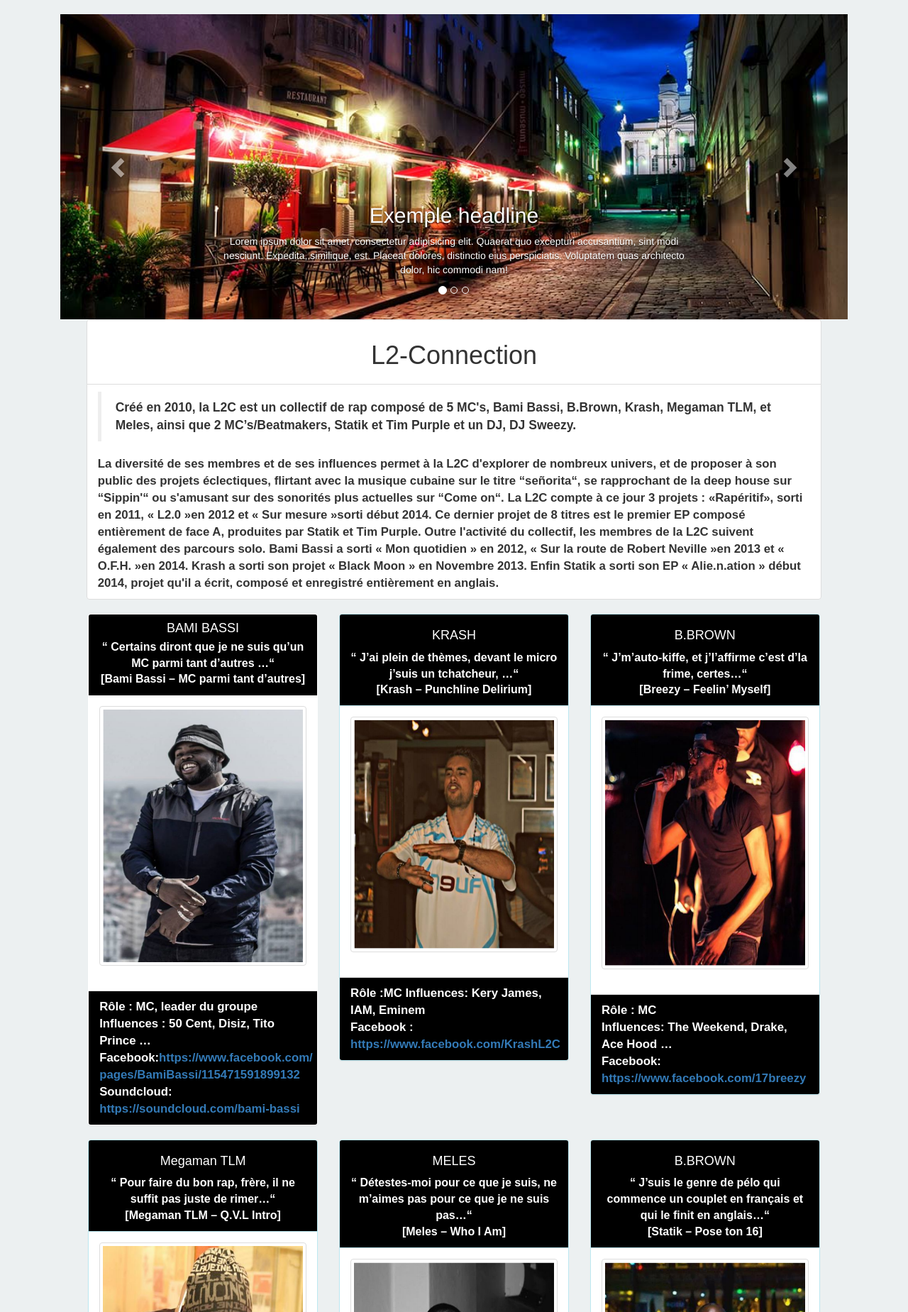
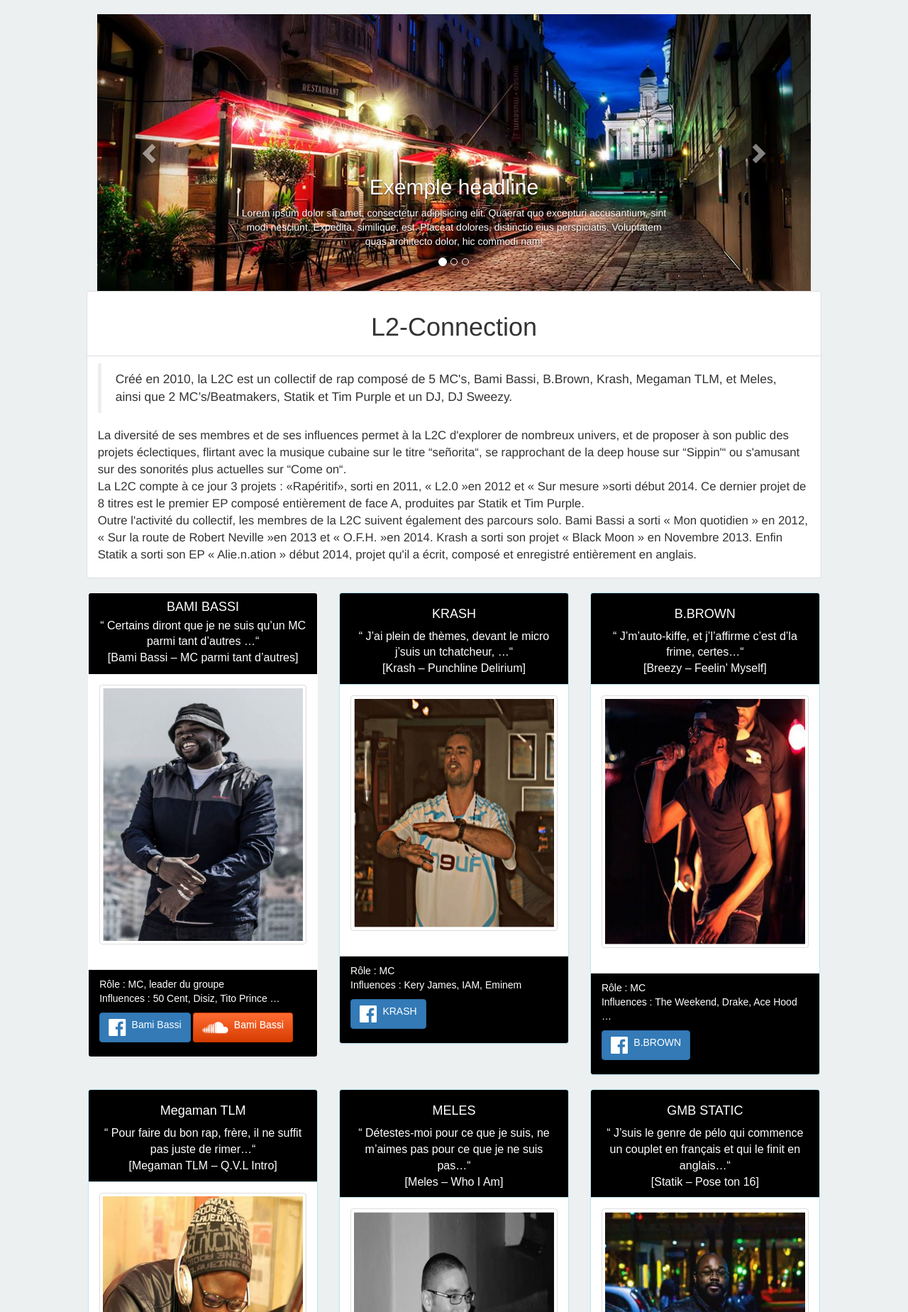
Before and after one commit to MasterMind92/Essai1, a PHP site: page /pages/Presentation.php in a window 1280 px wide. Shown: the part 71-1920 px from the top of the page at 71% size. Run offline with PHP 8.4, Linux system fonts and the light colour scheme.

Commit message:
Modif a ajouter
Regarde les differences avec l'ancien. Presentation les gras enlevés et aussi paragraphe ajouté à la place des br sans oublié les liens qui etaient degueulasse

```diff
--- a/Webkrorap/pages/Presentation.php
+++ b/Webkrorap/pages/Presentation.php
@@ -10,35 +10,35 @@
 	<body>
 		<?php include("../inclusions/Menu.php");?>
 
-		<div class="container">
-			<?php include ('../inclusions/Slider.php');?>
+		<div class="col-md-offset-1 col-md-10">
+			<?php include ("../inclusions/Slider.php");?>
 		</div>
 
-		<div  id="Synopsis"class="col-lg-offset-1 col-lg-10">
+		<div id="Synopsis" class="col-lg-offset-1 col-lg-10">
 			<div class="list-group">
 			  <div class="list-group-item"><center><h1>L2-Connection</h1></center></div>
 				  <div class="list-group-item">
 				  	<blockquote>
-				  		Cr&eacute;&eacute; en 2010, la L2C est un collectif de rap compos&eacute; de 5 MC&apos;s, Bami Bassi,
+				  		Créé en 2010, la L2C est un collectif de rap composé de 5 MC's, Bami Bassi,
 						B.Brown, Krash, Megaman TLM, et Meles, ainsi que 2 MC’s/Beatmakers,
 						Statik et Tim Purple et un DJ, DJ Sweezy.
 				  	</blockquote>
-
-					La diversité de ses membres et de ses influences permet à la L2C d'explorer
+				  	<p>
+				  		La diversité de ses membres et de ses influences permet à la L2C d'explorer
 					de nombreux univers, et de proposer à son public des projets  éclectiques,
 					flirtant avec la musique cubaine sur le titre “señorita“, se rapprochant de la
 					deep house sur “Sippin'“ ou s'amusant sur des sonorités plus actuelles sur
-					“Come on“.
-					La L2C compte à ce jour 3 projets : «Rap&eacute;ritif», sorti en 2011, « L2.0 »en
+					“Come on“.<br />
+					La L2C compte à ce jour 3 projets : «Rapéritif», sorti en 2011, « L2.0 »en
 					2012 et « Sur mesure »sorti début 2014. Ce dernier projet de 8 titres est
-					le premier EP composé enti&egrave;rement de face A, produites par Statik et Tim
-					Purple.
-					Outre l'activité du collectif, les membres de la L2C suivent &eacute;galement des
-					parcours solo. Bami Bassi a sorti  « Mon quotidien » en 2012,  « Sur la
+					le premier EP composé entièrement de face A, produites par Statik et Tim
+					Purple.<br />
+					Outre l'activité du collectif, les membres de la L2C suivent également des
+					parcours solo. Bami Bassi a sorti  « Mon quotidien » en 2012, « Sur la
 					route de Robert Neville »en 2013 et « O.F.H. »en 2014. Krash a sorti son
-					projet « Black Moon »  en Novembre 2013. Enfin Statik a sorti son EP  «
-					Alie.n.ation  » début  2014,  projet  qu'il  a  &eacute;crit,  compos&eacute;  et  enregistr&eacute;
-					enti&egrave;rement en anglais.
+					projet « Black Moon »  en Novembre 2013. Enfin Statik a sorti son EP «
+					Alie.n.ation » début  2014,  projet  qu'il a écrit, composé et enregistré entièrement en anglais.
+				  	</p>
 				  </div>
 			</div>
 		</div>
@@ -61,10 +61,15 @@
 							</div>
 
 							<div class="panel-footer">
-								Rôle : MC, leader du groupe<br/>
-								Influences : 50 Cent, Disiz, Tito Prince …<br/>
-								Facebook:<a href="https://www.facebook.com/pages/BamiBassi/115471591899132">https://www.facebook.com/<br/>pages/BamiBassi/115471591899132</a><br/>
-								Soundcloud: <a href="https://soundcloud.com/bami-bassi">https://soundcloud.com/bami-bassi</a><br/>
+								<p>
+									Rôle : MC, leader du groupe<br/>
+									Influences : 50 Cent, Disiz, Tito Prince …
+								</p>
+								<p><a class="btn btn-primary" href="https://www.facebook.com/pages/BamiBassi/115471591899132">
+									<i class="fa fa-facebook-official fa-2x pull-left"></i> Bami Bassi</a>
+									<a class="btn btn-custom" href="https://soundcloud.com/bami-bassi">
+									<i class="fa fa-soundcloud fa-2x pull-left"></i> Bami Bassi</a>
+								</p>
 							</div>
 						</div>
 					</div>
@@ -84,9 +89,14 @@
 							</div>
 
 							<div class="panel-footer">
-								Rôle :MC
-								Influences: Kery James, IAM, Eminem <br/>
-								Facebook : <a href="https://www.facebook.com/KrashL2C">https://www.facebook.com/KrashL2C</a>
+								<p>
+									Rôle : MC<br/>
+									Influences : Kery James, IAM, Eminem
+								</p>
+								<p>
+									<a class="btn btn-primary" href="https://www.facebook.com/KrashL2C">
+									<i class="fa fa-facebook-official fa-2x pull-left"></i> KRASH</a>
+								</p>
 							</div>
 						</div>
 					</div>
@@ -105,9 +115,14 @@
 							</div>
 
 							<div class="panel-footer">
-								Rôle : MC<br/>
-								Influences: The Weekend, Drake, Ace Hood … <br/>
-								Facebook: <a href="https://www.facebook.com/17breezy">https://www.facebook.com/17breezy</a>
+								<p>
+									Rôle : MC<br/>
+									Influences : The Weekend, Drake, Ace Hood …
+								</p>
+								<p>
+									<a class="btn btn-primary" href="https://www.facebook.com/17breezy">
+									<i class="fa fa-facebook-official fa-2x pull-left"></i> B.BROWN</a>
+								</p>
 							</div>
 						</div>
 						</div>
@@ -130,9 +145,14 @@
 							</div>
 
 							<div class="panel-footer">
-								Rôle : MC, chanteur<br/>
-								Influences :  Notorious BIG, Waka Flocka Flame … <br/>
-								Facebook:<a href="https://www.facebook.com/pages/Megamantlm/350662855040452">https://www.facebook.com/<br/>pages/Megamantlm/350662855040452</a>
+								<p>
+									Rôle : MC, chanteur<br/>
+									Influences :  Notorious BIG, Waka Flocka Flame …
+								</p>
+								<p>
+									<a class="btn btn-primary" href="https://www.facebook.com/pages/Megamantlm/350662855040452">
+									<i class="fa fa-facebook-official fa-2x pull-left"></i> Megaman TLM</a>
+								</p>
 							</div>
 						</div>
 					</div>
@@ -149,8 +169,8 @@
 								<img src="../public/img/Meles.png" height="410" class="thumbnail col-lg-12">
 							</div>
 							<div class="panel-footer">
-								Rôle :MC
-								Influences:  Nakk, B.o.B, Youssoupha …
+								Rôle : MC
+								Influences : Nakk, B.o.B, Youssoupha …
 							</div>
 						</div>
 					</div>
@@ -158,7 +178,7 @@
 					<div class="panel panel-info">
 						<div class="panel-heading">
 							<div class="panel-title">
-								<center><h4>B.BROWN</h4></center>
+								<center><h4>GMB STATIC</h4></center>
 
 								<center>“ J’suis le genre de pélo qui commence un couplet en français et qui le finit en anglais…“<br/></center>
 								<center><span>[Statik – Pose ton 16]</span></center>
@@ -171,10 +191,15 @@
 						</div>
 
 						<div class="panel-footer">
-							Rôle : MC, beatmaker<br/>
-							Influences: Lil’ Wayne, Lloyd Banks, Jadakiss … <br/>
-							Facebook: <a href=" https://www.facebook.com/pages/GMBStatik/427248844036536"> https://www.facebook.com/<br/>pages/GMBStatik/427248844036536</a><br/>
-							Soundcloud    : <a href="https://soundcloud.com/gmb_statik">https://soundcloud.com/gmb_statik</a>
+							<p>
+								Rôle : MC, beatmaker<br/>
+								Influences : Lil’ Wayne, Lloyd Banks, Jadakiss …
+							</p>
+							<p><a class="btn btn-primary" href="https://www.facebook.com/pages/GMBStatik/427248844036536">
+								<i class="fa fa-facebook-official fa-2x pull-left"></i> Gmb Static</a>
+								<a class="btn btn-custom" href="https://soundcloud.com/gmb_statik">
+								<i class="fa fa-soundcloud fa-2x pull-left"></i> Gmb Static</a>
+							</p>
 						</div>
 						</div>
 					</div>
--- a/Webkrorap/public/css/style.css
+++ b/Webkrorap/public/css/style.css
@@ -149,8 +149,6 @@ body{
 
 #Synopsis{
 	font-size: 1.2em;
-	font-weight: bold;
-	font-family: "Arial";
 	border: none;
 }
 
@@ -163,11 +161,25 @@ body{
 }
 
 .Persos{
-	font-size: 1.2em;
-	font-weight: bold;
+	font-size: 100%;
 	font-family: "Arial";
 }
-
+.btn-custom {
+  background-color: hsl(17, 100%, 42%) !important;
+  background-repeat: repeat-x;
+  filter: progid:DXImageTransform.Microsoft.gradient(startColorstr="#ff6c32", endColorstr="#d63c00");
+  background-image: -khtml-gradient(linear, left top, left bottom, from(#ff6c32), to(#d63c00));
+  background-image: -moz-linear-gradient(top, #ff6c32, #d63c00);
+  background-image: -ms-linear-gradient(top, #ff6c32, #d63c00);
+  background-image: -webkit-gradient(linear, left top, left bottom, color-stop(0%, #ff6c32), color-stop(100%, #d63c00));
+  background-image: -webkit-linear-gradient(top, #ff6c32, #d63c00);
+  background-image: -o-linear-gradient(top, #ff6c32, #d63c00);
+  background-image: linear-gradient(#ff6c32, #d63c00);
+  border-color: #d63c00 #d63c00 hsl(17, 100%, 37.5%);
+  color: #fff !important;
+  text-shadow: 0 1px 1px rgba(255, 255, 255, 0.29);
+  -webkit-font-smoothing: antialiased;
+}
 .Persos .panel-heading, .Persos .panel-footer{
 	background-color: black;
 	color: white;
```
